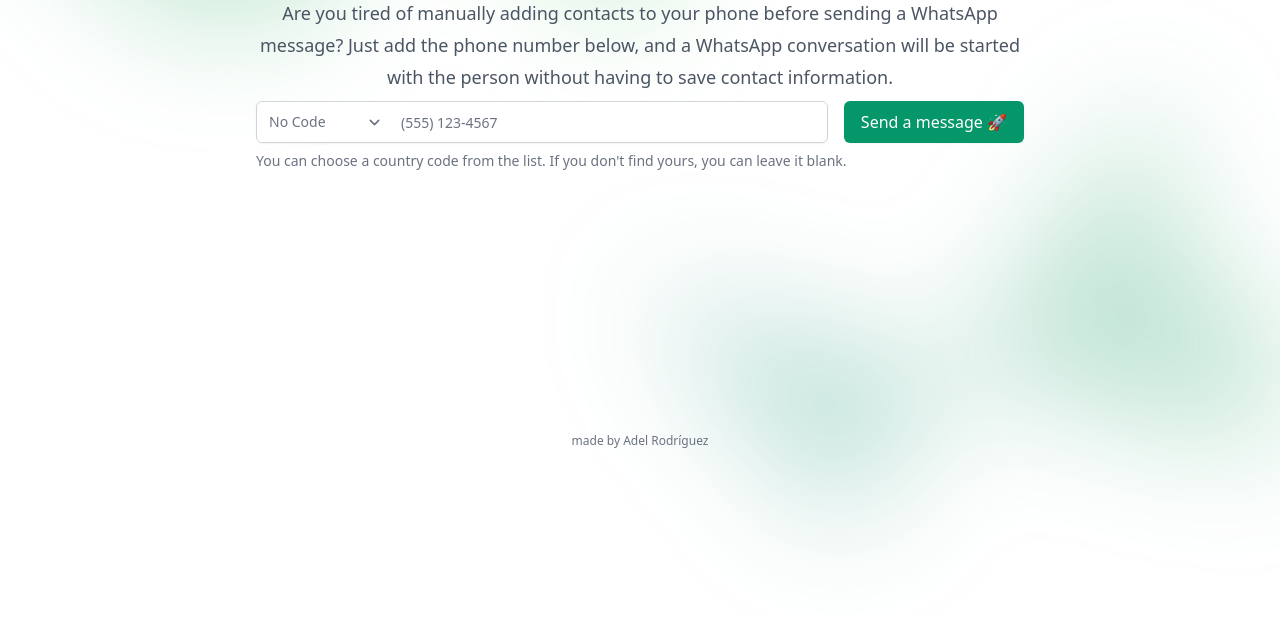
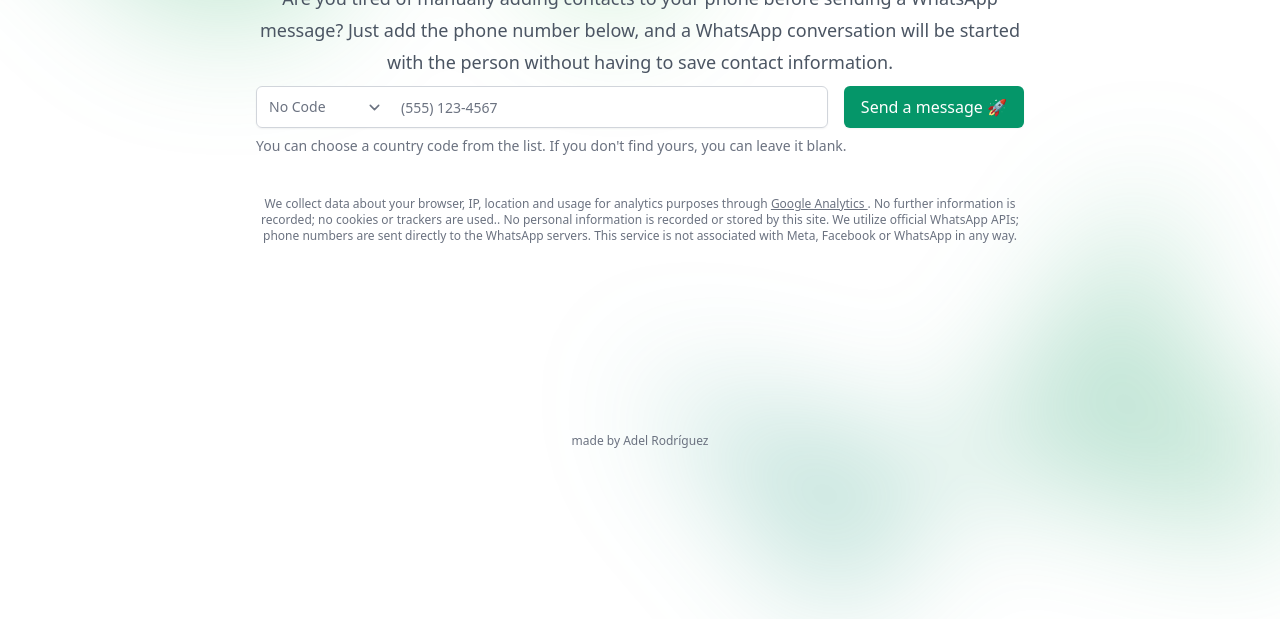
Before and after one commit to adelrodriguez/send-whatsapp, a website built with Vite: page index.html in a window 1280 px wide. Shown: the part 339-958 px from the top of the page. Before the commit the page ends 868 px from the top, so only its background shows below. Built offline with nearby package versions, Linux system fonts and the light colour scheme.

Commit message:
remove tracking and add disclaimer

```diff
--- a/index.html
+++ b/index.html
@@ -46,10 +46,8 @@
           </svg>
         </div>
       </div>
-      <div class="relative px-6 lg:px-8">
-        <div class="mx-auto max-w-3xl pt-20 pb-32 sm:pt-48 sm:pb-40">
-          <div>
-            <div>
+      <div class="relative flex items-center h-full px-6 lg:px-8">
+        <div class="mx-auto max-w-3xl items-center">
           <h1 class="text-4xl font-bold tracking-tight sm:text-center sm:text-6xl">
             Send
             <span
@@ -60,9 +58,10 @@
           </h1>
           <p class="mt-6 text-lg leading-8 text-gray-600 sm:text-center">
             Are you tired of manually adding contacts to your phone before sending a WhatsApp
-                message? Just add the phone number below, and a WhatsApp conversation will be
-                started with the person without having to save contact information.
+            message? Just add the phone number below, and a WhatsApp conversation will be started
+            with the person without having to save contact information.
           </p>
+
           <form class="flex flex-col sm:flex-row gap-4 mt-2">
             <div class="flex-1">
               <div class="relative rounded-md shadow-sm h-full">
@@ -95,10 +94,25 @@
             </button>
           </form>
           <p class="mt-2 text-sm text-gray-500" id="email-description">
-                You can choose a country code from the list. If you don't find yours, you can leave
-                it blank.
+            You can choose a country code from the list. If you don't find yours, you can leave it
+            blank.
           </p>
-            </div>
+          <p class="mt-10 text-xs text-center text-gray-500">
+            We collect data about your browser, IP, location and usage for analytics purposes
+            through
+            <a
+              href="https://marketingplatform.google.com/about/analytics/"
+              target="_blank"
+              rel="noopener noreferrer"
+              class="text-gray-500 hover:text-gray-600 underline"
+            >
+              Google Analytics
+            </a>
+            . No further information is recorded; no cookies or trackers are used.. No personal
+            information is recorded or stored by this site. We utilize official WhatsApp APIs; phone
+            numbers are sent directly to the WhatsApp servers. This service is not associated with
+            Meta, Facebook or WhatsApp in any way.
+          </p>
           <div
             class="absolute inset-x-0 top-[calc(100%-13rem)] -z-10 transform-gpu overflow-hidden blur-3xl sm:top-[calc(100%-30rem)]"
           >
@@ -130,7 +144,6 @@
           </div>
         </div>
       </div>
-      </div>
     </main>
     <footer class="flex justify-center w-full py-3">
       <span class="text-xs text-gray-500">
--- a/main.js
+++ b/main.js
@@ -46,19 +46,10 @@ input.addEventListener('focus', () => {
   gtag('event', 'input_focus');
 });
 
-select.addEventListener('change', (e) => {
-  gtag('event', 'input_change', {
-    country_code: e.target.value,
-  });
-});
-
 form.addEventListener('submit', (e) => {
   e.preventDefault();
 
-  gtag('event', 'form_submit', {
-    country_code: select.value,
-    phone_number: input.value,
-  });
+  gtag('event', 'form_submit');
 
   // Replaces ( ) - and spaces with empty string
   const phoneNumber = `${input.value}`.replace(/\(|\)|\-| /g, '');
```
Lines whose indentation alone changed are shown as unchanged.
